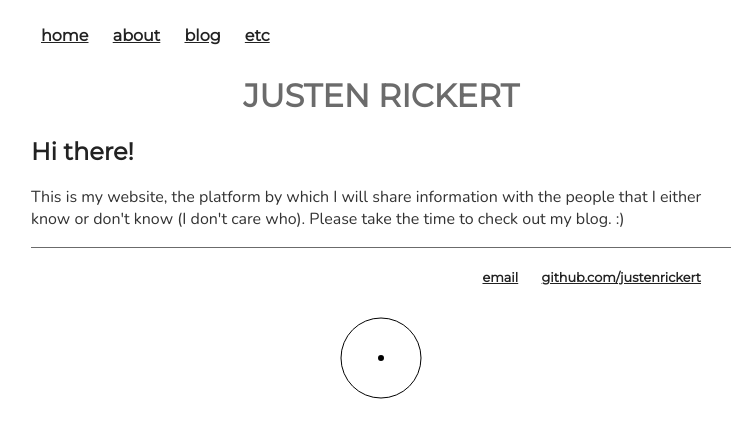
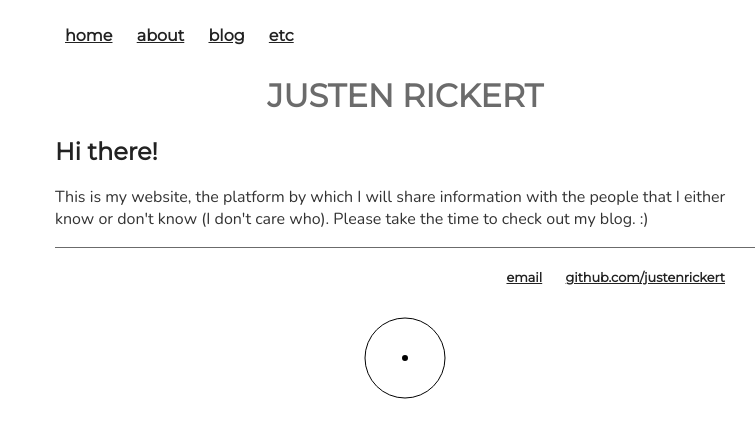
Before and after one commit to JustenRickert/justenrickert-old-user-page, a Jekyll site: the page built from index.html, in a window 1280 px wide. Shown: the top 438 px of the page, without its empty margins (1-757 px from the left). Built offline with Jekyll 4.4.1, drawn with Linux system fonts in a browser that asks for light colours; nearby versions of some CDN libraries.

Commit message:
small padding change

```diff
--- a/css/main.css
+++ b/css/main.css
@@ -20,14 +20,15 @@ body {
     /* margin-left: 0px; */
     width: 85%;
     /* padding-top: 24px; */
-    /* padding-right: 24px; */
-    /* padding-left: 24px; */
+    padding-right: 24px;
+    padding-left: 24px;
 }
 
 @media only screen and (min-width: 481px) {
     body {
-        padding-left: 24px;
+        padding-left: 48px;
         padding-top: 0px;
+        padding-bottom: 48px;
     }
 }
 
```
